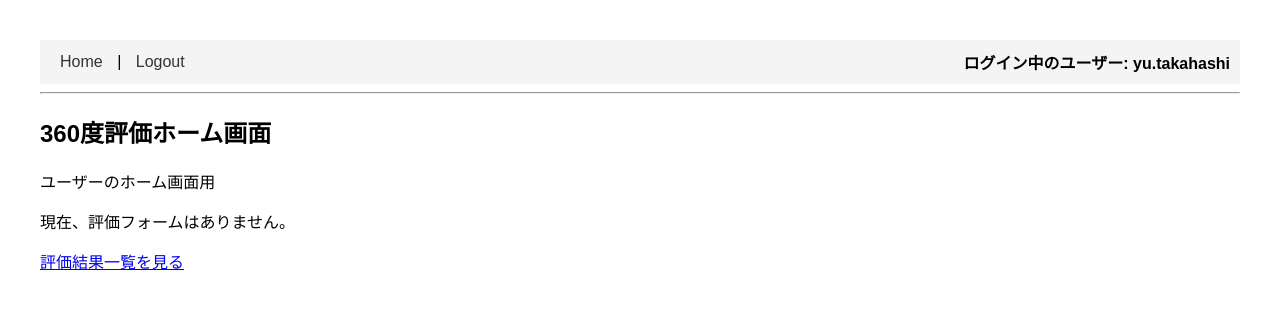
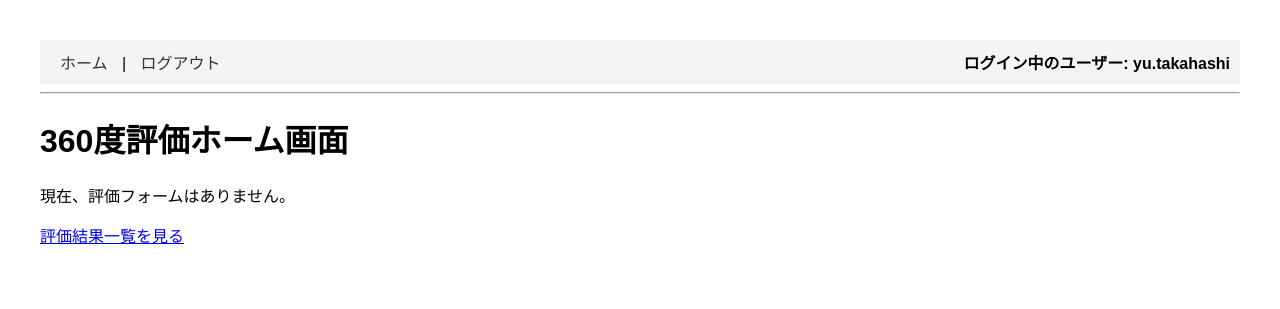
Before and after one commit to yt0808/evaluation360, a Django app: page / in a window 1280 px wide. Shown: the top 309 px of the page. Run offline with Django 5.2, Linux system fonts and the light colour scheme; a user stored in the database is signed in.

Commit message:
テスト用サンプルデータ削除、ベースhtml微修正

```diff
--- a/accounts/templates/accounts/home.html
+++ b/accounts/templates/accounts/home.html
@@ -2,8 +2,7 @@
 
 {% block content %}
 <div class="container">
-    <h2>360度評価ホーム画面</h2>
-    <p>ユーザーのホーム画面用</p>
+    <h1>360度評価ホーム画面</h1>
     {% if evaluation_forms %}
     <h2>評価フォーム一覧</h2>
     <ul>
--- a/templates/base.html
+++ b/templates/base.html
@@ -3,7 +3,7 @@
 <head>
     <meta charset="UTF-8">
     <meta name="viewport" content="width=device-width, initial-scale=1.0">
-    <title>{% block title %}Evaluation360{% endblock %}</title>
+    <title>{% block title %}360度評価{% endblock %}</title>
     <style>
         body {
             font-family: Arial, sans-serif;
@@ -30,14 +30,14 @@
 <body>
     <div class="navbar">
         <nav>
-            <a href="{% url 'home' %}">Home</a> |
+            <a href="{% url 'home' %}">ホーム</a> |
             {% if user.is_authenticated %}
-                <a href="{% url 'logout' %}" onclick="event.preventDefault(); document.getElementById('logout-form').submit();">Logout</a>
+                <a href="{% url 'logout' %}" onclick="event.preventDefault(); document.getElementById('logout-form').submit();">ログアウト</a>
                 <form id="logout-form" action="{% url 'logout' %}" method="post" style="display: none;">
                     {% csrf_token %}
                 </form>
             {% else %}
-                <a href="{% url 'login' %}">Login</a>
+                <a href="{% url 'login' %}">ログイン</a>
             {% endif %}
         </nav>
 
```
Also changed, not shown: db.sqlite3.
